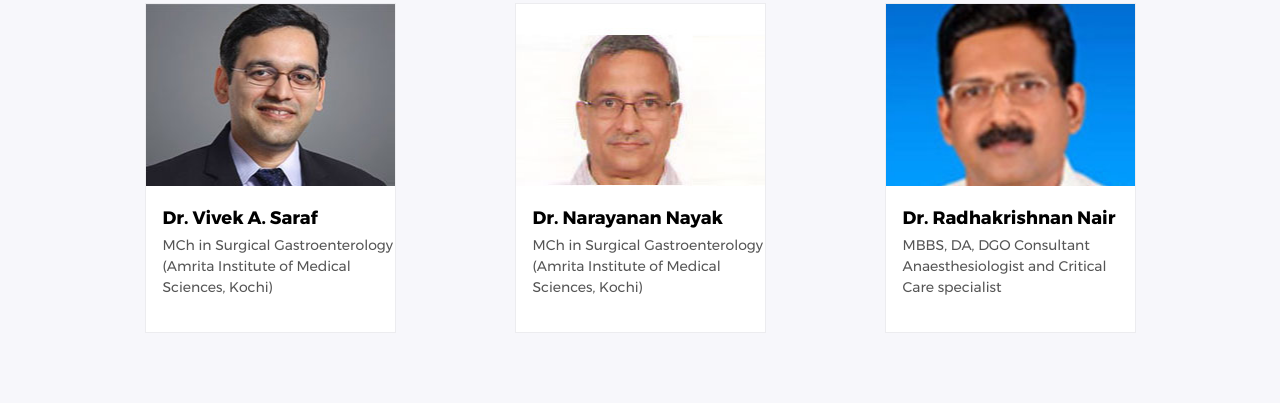
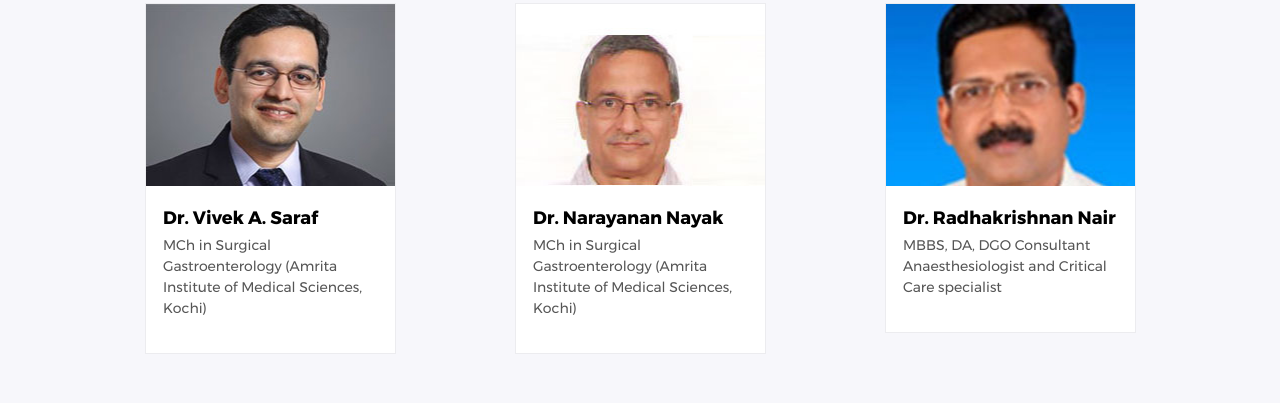
Before and after one commit to arunrskkd/hospitalwork, a website: page index.html in a window 1280 px wide. Shown: the part 2334-2737 px from the top of the page. Drawn offline with nearby package versions, Linux system fonts and the light colour scheme.

Commit message:
modified

```diff
--- a/css/style.less
+++ b/css/style.less
@@ -328,6 +328,7 @@ box-shadow: 0px 5px 9px 0px rgba(0,0,0,0.75);
             .parasect{
                 background: #fff;
                 padding: 22px 0 34px 17px;
+                padding: 22px 7% 34px 7%;
                 h6{
                     font-size: 18px;
                     color: #000;
```
Also changed, not shown: css/style.min.css, 1 other file.
